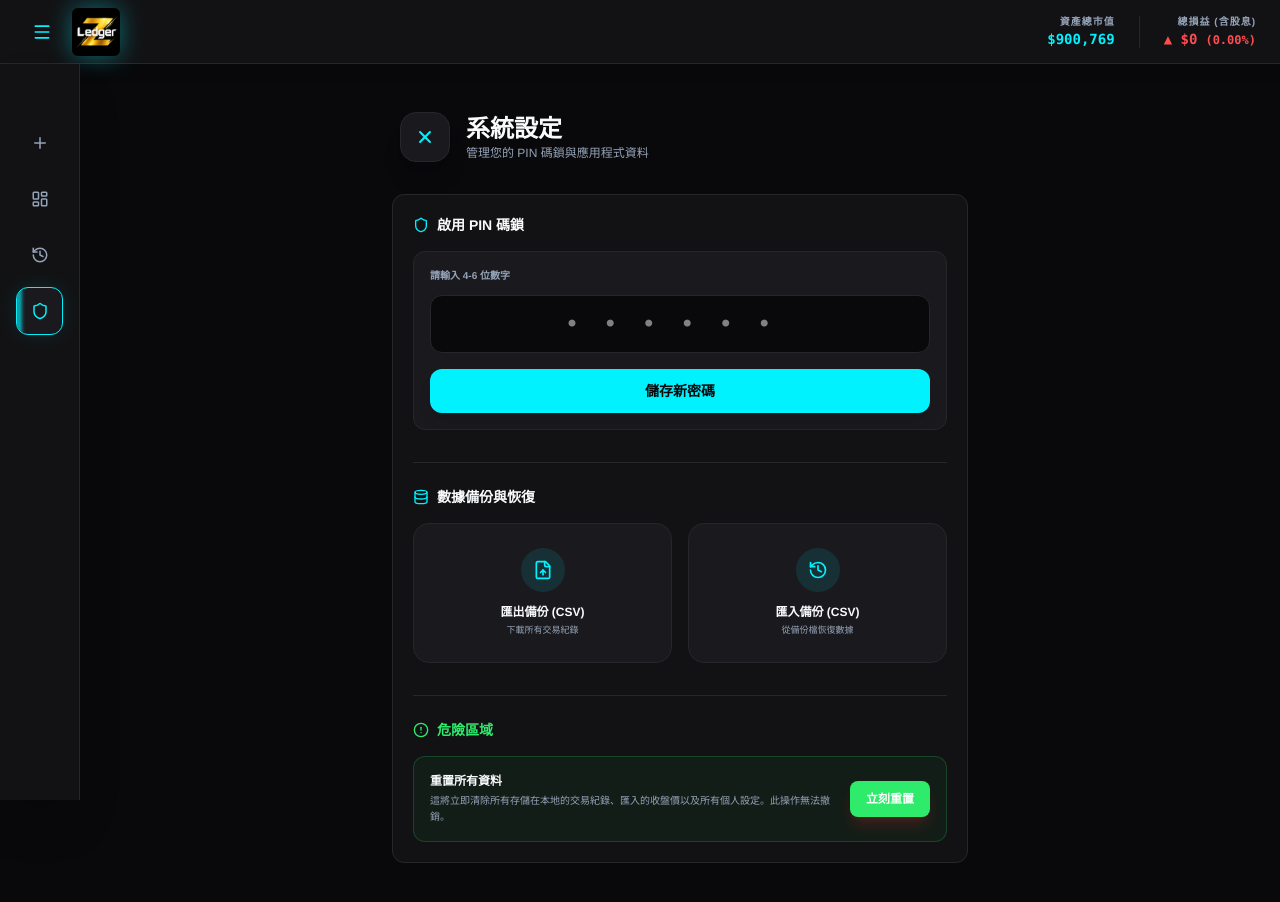
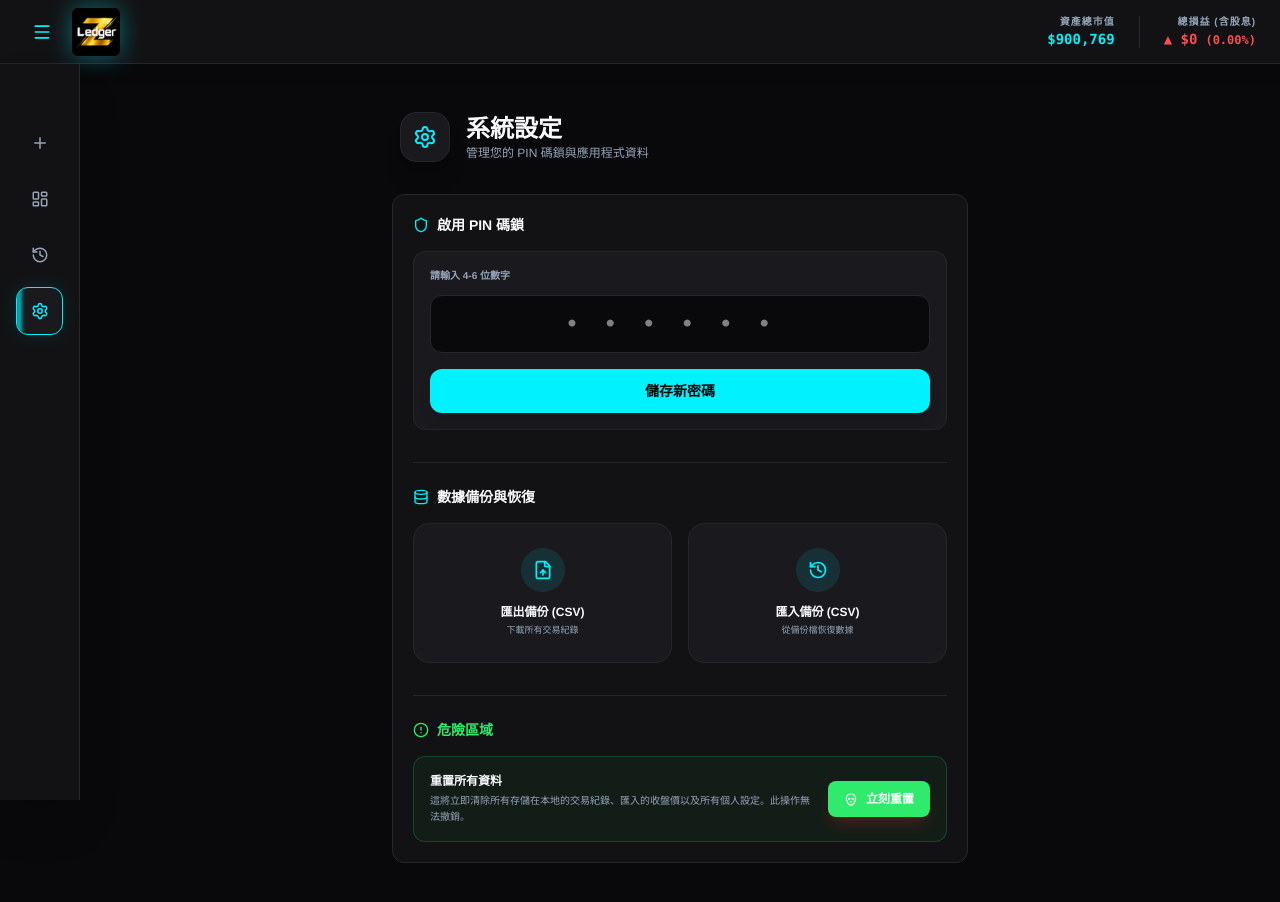
Before and after one commit to qazs792589-lang/Z-Money-, a React (Vite) app: page / in a window 1280 px wide. Both pictures are taken after a click on the button 39 px from the left and 311 px from the top of the page. Shown: the top 902 px of the page. Built offline with nearby package versions, Linux system fonts and the light colour scheme.

Commit message:
feat: initialize Z-Money application with core portfolio and transaction management features

```diff
--- a/src/App.tsx
+++ b/src/App.tsx
@@ -27,7 +27,9 @@ import {
   FileUp,
   Search,
   Tag,
-  Hash
+  Hash,
+  Settings as SettingsIcon,
+  Skull
 } from 'lucide-react';
 
 declare global {
@@ -703,7 +705,7 @@ export default function App() {
                 { id: 'A', label: '交易/明細', icon: Plus, desc: 'Groups & Entry' },
                 { id: 'B', label: '未實現損益', icon: LayoutDashboard, desc: 'Portfolio' },
                 { id: 'C', label: '已實現損益', icon: History, desc: 'History ROI' },
-                { id: 'D', label: '系統設定', icon: Shield, desc: 'Settings' },
+                { id: 'D', label: '系統設定', icon: SettingsIcon, desc: 'Settings' },
               ].map((nav) => (
                 <button
                   key={nav.id}
@@ -1352,7 +1354,7 @@ export default function App() {
             <div className="max-w-xl mx-auto animate-in fade-in slide-in-from-bottom-4 duration-500 space-y-8 pt-4 pb-20">
               <div className="flex items-center gap-4 mb-8 px-2">
                 <div className="p-3 bg-[var(--bg-tertiary)] rounded-2xl border border-[var(--border)] text-[var(--accent)] shadow-xl">
-                  <Plus className="rotate-45" size={24} />
+                  <SettingsIcon size={24} />
                 </div>
                 <div>
                   <h2 className="text-2xl font-black text-[var(--text-main)]">系統設定</h2>
@@ -1463,14 +1465,18 @@ export default function App() {
                     </div>
                     <button
                       onClick={() => {
-                        if (window.confirm('警告：這將徹底清除所有資料！確定要繼續嗎？')) {
-                          localStorage.clear();
-                          window.location.reload();
+                        if (window.confirm('【確認 1/3】警告：這將徹底清除所有資料！確定要繼續嗎？')) {
+                          if (window.confirm('【確認 2/3】資料將永久遺失，真的真的確定嗎？')) {
+                            if (window.confirm('【最後確認 3/3】點擊後所有紀錄將被刪除。您確定嗎？')) {
+                              localStorage.clear();
+                              window.location.reload();
+                            }
+                          }
                         }
                       }}
-                      className="shrink-0 bg-[var(--danger)] text-white px-4 py-2.5 rounded-lg text-xs font-black shadow-lg shadow-red-500/20 active:scale-95 transition-all"
+                      className="shrink-0 bg-[var(--danger)] text-white px-4 py-2.5 rounded-lg text-xs font-black shadow-lg shadow-red-500/20 active:scale-95 transition-all flex items-center gap-2"
                     >
-                      立刻重置
+                      <Skull size={14} /> 立刻重置
                     </button>
                   </div>
                 </div>
```
